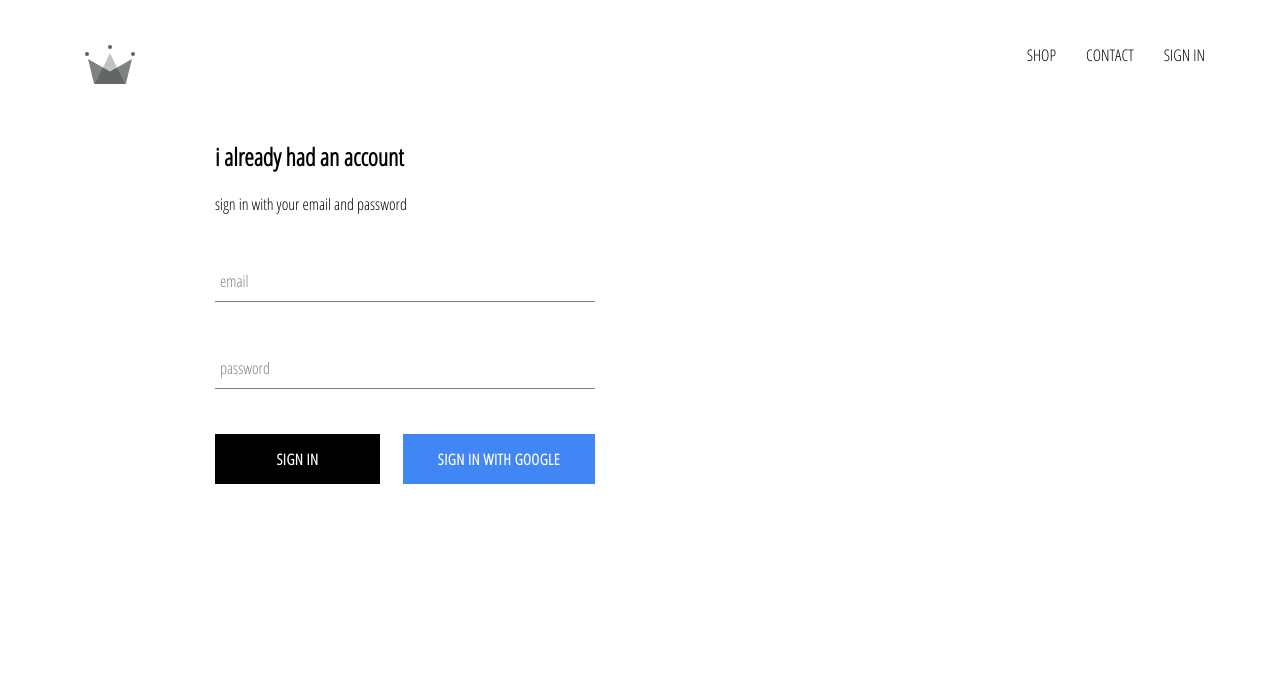
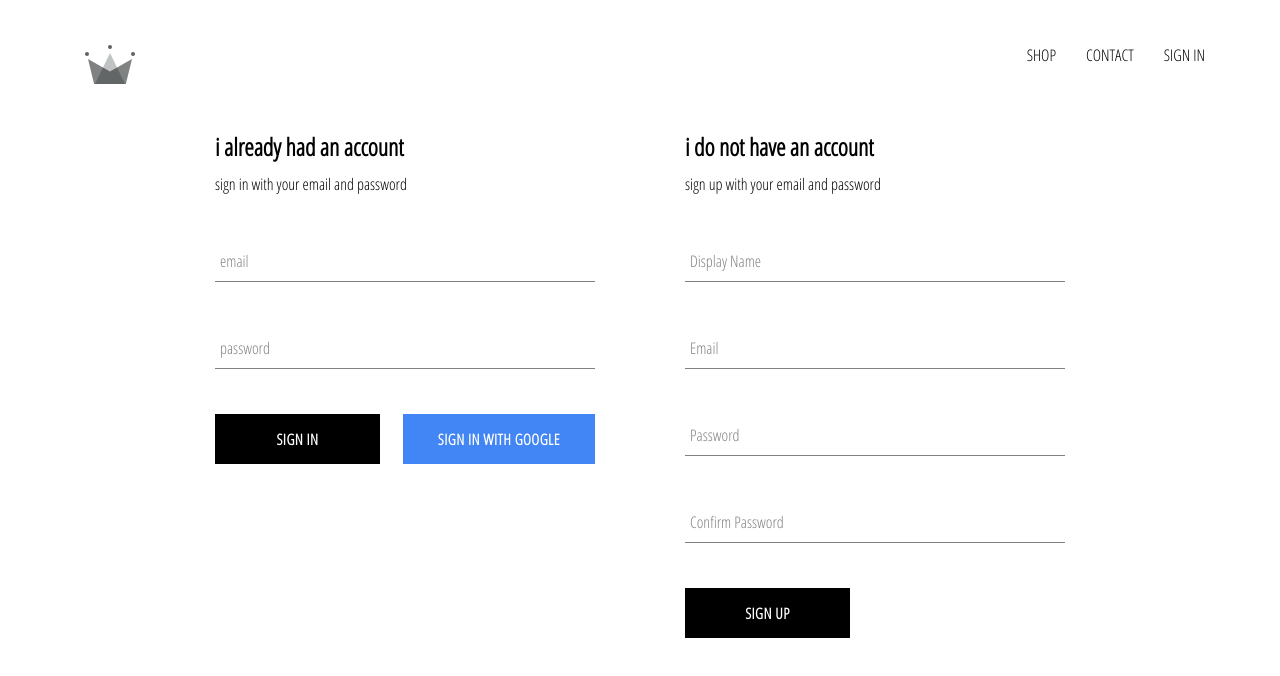
Before and after one commit to aman06016/crwn-clothing, a React (Create React App) app: page /signin in a window 1280 px wide. Shown: the top 676 px of the page. Built offline with nearby package versions, Linux system fonts and the light colour scheme; no server answers.

Commit message:
done with signin and signup form completely , and connected with firebase

```diff
--- a/src/App.js
+++ b/src/App.js
@@ -6,7 +6,7 @@
 import HomePage from './pages/homepage/homepage.component';
 import ShopPage from './pages/shop/shop.component';
 import SignInAndSignUpPage from './pages/sign-in-and-sign-up/sign-in-and-sign-up.component';
-import {auth} from './firebase/firebase.utils'
+import {auth,createUserProfileDocument} from './firebase/firebase.utils'
 
 
 
@@ -24,16 +24,33 @@
   unsubscribeFromAuth=null;
 
   componentDidMount(){
-    this.unsubscribeFromAuth=auth.onAuthStateChanged(user => {
-      this.setState({currentUser:user});
-      console.log("aman is cool");
-      console.log(user);
+    this.unsubscribeFromAuth=auth.onAuthStateChanged(async userAuth => {
 
-    })
+      if(userAuth){
+        const userRef =await createUserProfileDocument(userAuth);
+
+          userRef.onSnapshot(snapShot => {
+            this.setState(
+              {
+              currentUser:{
+                id:snapShot.id,
+                ...snapShot.data()
+              }
+              }
+              );
+          });
+
+
+      }
+      this.setState({currentUser:userAuth});
+
+    });
   }
+
   componentWillUnmount(){
     this.unsubscribeFromAuth();
   }
+
   render(){
     return (
       <div>
--- a/src/components/menu-item/menu-item.component.jsx
+++ b/src/components/menu-item/menu-item.component.jsx
@@ -8,7 +8,7 @@
              onClick={() => history.push(`${match.url}${linkUrl}`)}>
 
             <div className="background-image" style={{ backgroundImage : `url(${imageUrl}` }} />
-            <div class="content">
+            <div className="content">
                 <h1 className="title">{title.toUpperCase()}</h1>
                 <span className="subtitle">Shop Now</span>
             </div>
--- a/src/components/sign-in/sign-in.component.jsx
+++ b/src/components/sign-in/sign-in.component.jsx
@@ -2,7 +2,7 @@
 import './sign-in.style.scss';
 import FormInput from '../form-input/form-input.component';
 import CustomButton from '../custom-button/custom-button.component';
-import {signInWithGoogle} from '../../firebase/firebase.utils'
+import {auth,signInWithGoogle} from '../../firebase/firebase.utils'
 
 class SignIn extends React.Component{
     constructor(props){
@@ -13,9 +13,20 @@
         }
     }
 
-    handleSubmit = event => {
+    handleSubmit = async event => {
         event.preventDefault();
-        this.setState({email : '' , password : '' });
+        const{email,password}=this.state;
+
+        try{
+            await auth.signInWithEmailAndPassword(email,password);
+            this.setState({email : '' , password : '' });
+
+        }catch(error){
+            console.log(error);
+            console.log("aman1");
+        }
+
+
     }
 
     handleChange = event => {
@@ -28,7 +39,7 @@
     render(){
         return(
             <div className="sign-in">
-                <h2> i already had an account </h2>
+                <h2 className="title"> i already had an account </h2>
                 <span>sign in with your email and password</span>
 
                 <form onSubmit={this.handleSubmit}>
@@ -39,6 +50,7 @@
                     <FormInput name="password" handleChange={this.handleChange}
                     label="password" type="password" value={this.state.password} required />
                     <div className="buttons">
+
                         <CustomButton type="submit">Sign in</CustomButton>
                         <CustomButton onClick={signInWithGoogle} isGoogleSignIn>
                             {' '}
--- /dev/null
+++ b/src/components/sign-up/sign-up.component.jsx
@@ -0,0 +1,102 @@
+import React from 'react';
+import './sign-up.style.scss';
+import FormInput from '../form-input/form-input.component';
+import CustomButton from '../custom-button/custom-button.component';
+import {auth,createUserProfileDocument} from '../../firebase/firebase.utils'
+
+class SignUp extends React.Component{
+    constructor(){
+        super();
+        this.state={
+            displayName: '',
+            email:'',
+            password:'',
+            confirmPassword:''
+
+        }
+    }
+
+    handleSubmit = async event => {
+        event.preventDefault();
+        const{displayName,email,password,confirmPassword}=this.state;
+        if(password !== confirmPassword){
+            alert("password dont match");
+            return;
+        }
+
+        try{
+            const { user }= await auth.createUserWithEmailAndPassword(email,password);
+            await createUserProfileDocument(user,{displayName});
+
+            this.setState({
+                displayName: '',
+                email:'',
+                password:'',
+                confirmPassword:''
+            });
+
+        }catch(error){
+            console.error("aman2");
+            console.log(error);
+        }
+    }
+
+    handleChange = event => {
+        const {name, value} =event.target;
+        this.setState({
+            [name] : value
+        });
+    }
+
+    render(){
+        const{displayName,email,password,confirmPassword}=this.state;
+        return(
+            <div className="sign-up">
+                <h2 className="title"> i do not have an account </h2>
+                <span>sign up with your email and password</span>
+
+                <form className="sign-up-form" onSubmit={this.handleSubmit}>
+                    <FormInput
+                    type="text"
+                    name='displayName'
+                    value={displayName}
+                    onChange={this.handleChange}
+                    label='Display Name'
+                    required
+
+                    />
+                    <FormInput
+                    type="email"
+                    name='email'
+                    value={email}
+                    onChange={this.handleChange}
+                    label='Email'
+                    required
+
+                    />
+                    <FormInput
+                    type="password"
+                    name='password'
+                    value={password}
+                    onChange={this.handleChange}
+                    label='Password'
+                    required
+
+                    />
+                    <FormInput
+                    type="password"
+                    name='confirmPassword'
+                    value={confirmPassword}
+                    onChange={this.handleChange}
+                    label='Confirm Password'
+                    required
+
+                    />
+                    <CustomButton type="submit">SIGN UP</CustomButton>
+                </form>
+            </div>
+        );
+    }
+}
+
+export default SignUp;
--- /dev/null
+++ b/src/components/sign-up/sign-up.style.scss
@@ -0,0 +1,9 @@
+.sign-up {
+    display: flex;
+    flex-direction: column;
+    width: 380px;
+
+    .title {
+      margin: 10px 0;
+    }
+  }
--- a/src/firebase/firebase.utils.js
+++ b/src/firebase/firebase.utils.js
@@ -13,6 +13,34 @@
     measurementId: "G-3PMJC0711W"
   };
 
+export const createUserProfileDocument= async (userAuth,additionData) => {
+  if(!userAuth) return ;
+
+  const userRef=firestore.doc(`users/${userAuth.uid}`);
+
+  const snapShot= await userRef.get();
+  //console.log(snapShot);
+
+  if(!snapShot.exists){
+    const{displayName,email}=userAuth;
+    const createdAt= new Date();
+
+    try{
+      await userRef.set({
+        displayName,
+        email,
+        createdAt,
+        ...additionData
+      })
+    }
+    catch(error){
+      console.log("error creating user",error.message);
+    }
+  }
+
+  return userRef;
+}
+
 firebase.initializeApp(config);
 
 export const auth = firebase.auth();
--- a/src/pages/sign-in-and-sign-up/sign-in-and-sign-up.component.jsx
+++ b/src/pages/sign-in-and-sign-up/sign-in-and-sign-up.component.jsx
@@ -1,10 +1,13 @@
 import React from 'react';
 import './sign-in-and-sign-up.style.scss';
 import SignIn from '../../components/sign-in/sign-in.component';
+import SignUp from '../../components/sign-up/sign-up.component';
 
 const SignInAndSignUpPage = () => (
     <div className="sign-in-and-sign-up">
         <SignIn/>
+        <SignUp/>
+
     </div>
 );
 
--- a/src/pages/sign-in-and-sign-up/sign-in-and-sign-up.style.scss
+++ b/src/pages/sign-in-and-sign-up/sign-in-and-sign-up.style.scss
@@ -1,4 +1,4 @@
-.sign-in-and-sign-up {
+.sign-in-and-sign-up{
     width: 850px;
     display: flex;
     justify-content: space-between;
```
